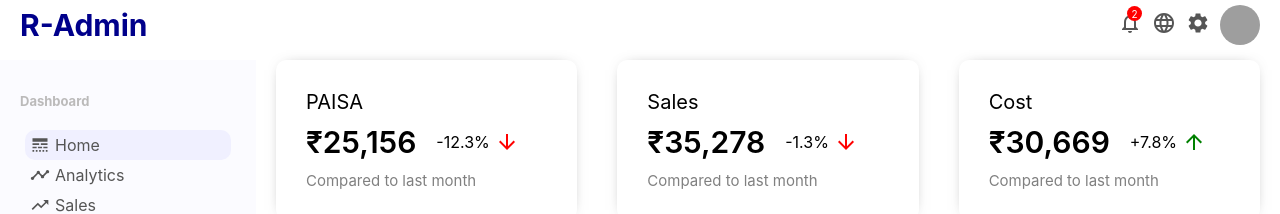
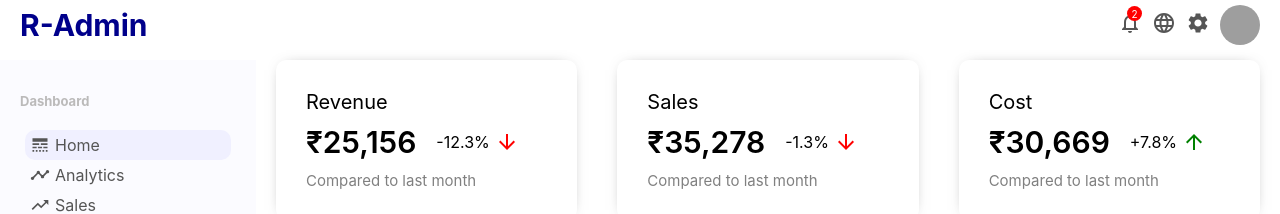
Before and after one commit to sidesshmore/dashboard, a React (Create React App) app: page / in a window 1280 px wide. Shown: the top 214 px of the page. Built offline with nearby package versions, Linux system fonts and the light colour scheme; grey boxes are pictures that could not be loaded.

Commit message:
trial 1.0

```diff
--- a/src/components/featuredInfo/FeaturedInfo.jsx
+++ b/src/components/featuredInfo/FeaturedInfo.jsx
@@ -6,7 +6,7 @@ function FeaturedInfo() {
   return (
     <div className="featured">
         <div className="featuredItem">
-            <span className="featuredTitle">PAISA</span>
+            <span className="featuredTitle">Revenue</span>
             <div className="featuredMoneyContainer">
                 <span className="featuredMoney">₹25,156</span>
                 <span className="featuredMoneyRate">-12.3%<ArrowDownwardIcon className="featuredIcon negative"/></span>
```
